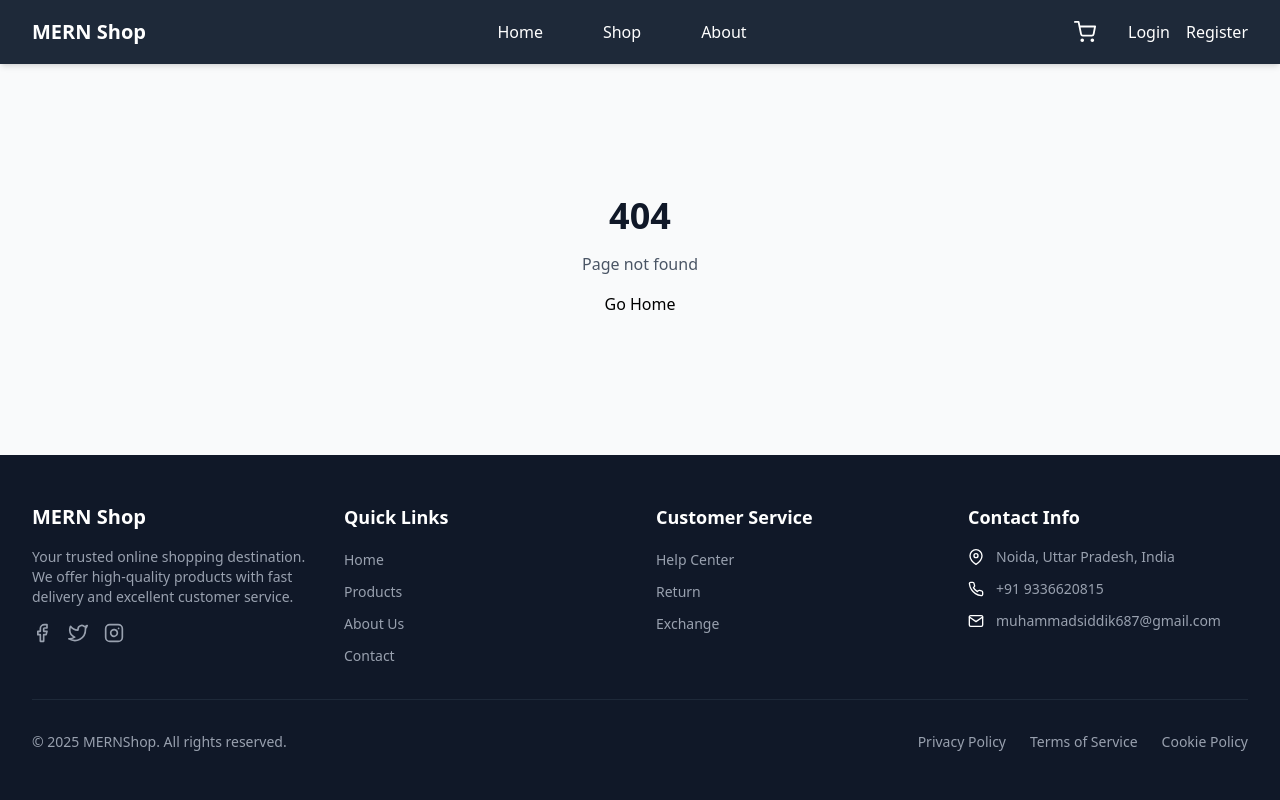
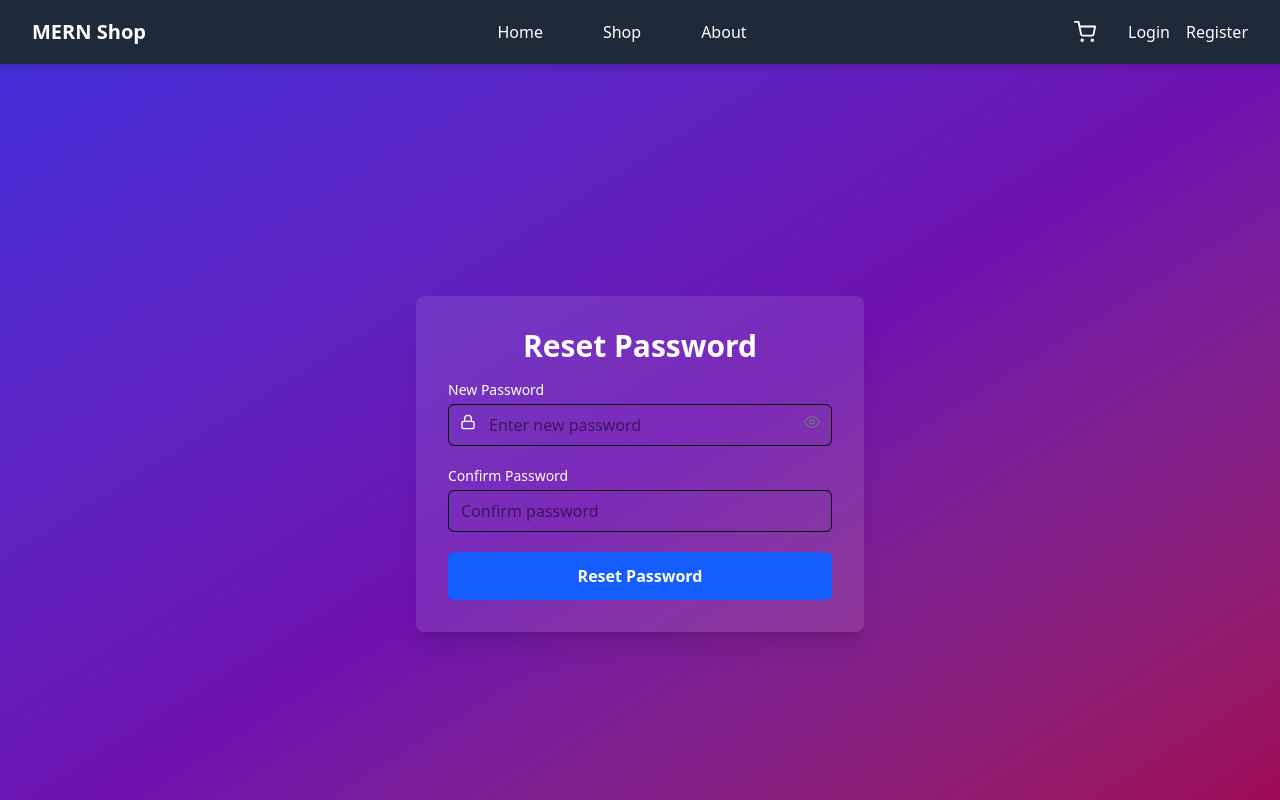
Before and after one commit to Siddique-7/react-node-ecommerce, a React (Vite) app in the folder frontend/: page /reset-password/1 in a window 1280 px wide. Shown: the top 800 px of the page. Built offline with nearby package versions, Linux system fonts and the light colour scheme; no server answers.

Commit message:
feat(frontend): add forgot and reset password UI and integration

```diff
--- a/frontend/src/App.jsx
+++ b/frontend/src/App.jsx
@@ -21,6 +21,8 @@ import Exchange from './pages/Exchange';
 import PrivacyPolicy from './pages/PrivacyPolicy';
 import TermsOfService from './pages/TermsOfService';
 import CookiePolicy from './pages/CookiePolicy';
+import ForgotPassword from './pages/ForgotPassword';
+import ResetPassword from './pages/ResetPassword';
 
 import Register from './pages/Register';
 import Login from './pages/Login';
@@ -59,6 +61,8 @@ function App() {
           <Route path="/privacy" element={<PrivacyPolicy />} />
           <Route path="/terms" element={<TermsOfService />} />
           <Route path="/cookies" element={<CookiePolicy />} />
+          <Route path="/forgot-password" element={<ForgotPassword />} />
+          <Route path="/reset-password/:token" element={<ResetPassword />} />
 
 
 
--- a/frontend/src/pages/AdminDashboard.jsx
+++ b/frontend/src/pages/AdminDashboard.jsx
@@ -175,7 +175,7 @@ const fetchDashboardStats = async () => {
                     <StatCard
                       icon={FiDollarSign}
                       title="Total Revenue"
-                      value={`$${stats.totalRevenue.toLocaleString()}`}
+                      value={`₹${stats.totalRevenue.toLocaleString()}`}
                       color="bg-orange-500"
                     />
                   </div>
--- /dev/null
+++ b/frontend/src/pages/ForgotPassword.jsx
@@ -0,0 +1,73 @@
+import { useState } from "react";
+import { FiMail } from "react-icons/fi";
+import { toast } from "react-toastify";
+
+import authAPI from "../services/authAPI";
+
+const ForgotPassword = () => {
+  const [email, setEmail] = useState("");
+  const [loading, setLoading] = useState(false);
+
+  const handleSubmit = async (e) => {
+    e.preventDefault();
+
+    if (!email.trim()) {
+      return toast.error("Email is required");
+    }
+
+    try {
+      setLoading(true);
+      const res = await authAPI.forgotPassword( email );
+      toast.success(res.data.message);
+    } catch (err) {
+      toast.error(err.response?.data?.message || "Something went wrong");
+    } finally {
+      setLoading(false);
+    }
+  };
+
+  return (
+    <div className="min-h-screen flex items-center justify-center bg-gradient-to-br from-indigo-700 via-purple-800 to-pink-800 text-white px-4">
+      <div className="max-w-md w-full bg-white/10 p-8 rounded-lg shadow-xl">
+        <h2 className="text-3xl font-bold text-center mb-4">
+          Forgot Password
+        </h2>
+        <p className="text-sm text-center mb-6">
+          Enter your email to receive a reset link
+        </p>
+
+        <form onSubmit={handleSubmit} className="space-y-5">
+          <div>
+            <label className="block text-sm mb-1">Email Address</label>
+            <div className="relative">
+              <span className="absolute left-3 top-2.5 text-white">
+                <FiMail />
+              </span>
+              <input
+                type="email"
+                value={email}
+                onChange={(e) => setEmail(e.target.value)}
+                className="w-full pl-10 pr-3 py-2 rounded-md border text-black"
+                placeholder="you@example.com"
+              />
+            </div>
+          </div>
+
+          <button
+            type="submit"
+            disabled={loading}
+            className={`w-full py-3 rounded-md font-semibold transition ${
+              loading
+                ? "bg-gray-400"
+                : "bg-blue-600 hover:bg-blue-700"
+            }`}
+          >
+            {loading ? "Sending..." : "Send Reset Link"}
+          </button>
+        </form>
+      </div>
+    </div>
+  );
+};
+
+export default ForgotPassword;
--- a/frontend/src/pages/Login.jsx
+++ b/frontend/src/pages/Login.jsx
@@ -138,10 +138,6 @@ try {
 
           {/* Remember Me + Forgot */}
           <div className="flex items-center justify-between text-sm">
-            <label className="flex items-center space-x-2">
-              <input type="checkbox" className="h-4 w-4 rounded text-primary-600" />
-              <span>Remember me</span>
-            </label>
             <Link to="/forgot-password" className="text-blue-300 hover:text-blue-500 underline">
               Forgot password?
             </Link>
--- a/frontend/src/pages/Profile.jsx
+++ b/frontend/src/pages/Profile.jsx
@@ -65,8 +65,6 @@ const Profile = () => {
 
       await loadUser(); // refresh context
       toast.success("Profile updated successfully");
-    } catch (error) {
-      toast.error(error.response?.data?.message || "Update failed");
     } finally {
       setLoading(false);
     }
@@ -75,25 +73,36 @@ const Profile = () => {
 const handlePasswordUpdate = async (e) => {
   e.preventDefault();
 
+  if (!passwordData.currentPassword || !passwordData.newPassword || !passwordData.confirmPassword) {
+    return toast.error("All fields are required");
+  }
+
   if (passwordData.newPassword !== passwordData.confirmPassword) {
     return toast.error("Passwords do not match");
   }
 
+  if (passwordData.currentPassword === passwordData.newPassword) {
+    return toast.error("New password must be different from current password");
+  }
+
   try {
     setLoading(true);
-      await authAPI.changePassword({
+
+    const res = await authAPI.changePassword({
       currentPassword: passwordData.currentPassword,
       newPassword: passwordData.newPassword
     });
 
-      toast.success("Password updated successfully");
+    toast.success(res.data.message);
+
     setPasswordData({
       currentPassword: "",
       newPassword: "",
       confirmPassword: ""
     });
-    } catch (error) {
-      toast.error(error.response?.data?.message || "Password update failed");
+
+  } catch (err) {
+    toast.error(err.response?.data?.message || "Something went wrong");
   } finally {
     setLoading(false);
   }
--- /dev/null
+++ b/frontend/src/pages/ResetPassword.jsx
@@ -0,0 +1,111 @@
+import { useState } from "react";
+import { useNavigate, useParams } from "react-router-dom";
+import { FiLock, FiEye, FiEyeOff } from "react-icons/fi";
+import { toast } from "react-toastify";
+
+import authAPI from "../services/authAPI";
+
+const ResetPassword = () => {
+  const { token } = useParams();
+  const navigate = useNavigate();
+
+  const [password, setPassword] = useState("");
+  const [confirmPassword, setConfirmPassword] = useState("");
+  const [show, setShow] = useState(false);
+  const [loading, setLoading] = useState(false);
+
+  const handleSubmit = async (e) => {
+    e.preventDefault();
+
+    if (!password || !confirmPassword) {
+      return toast.error("All fields are required");
+    }
+
+    if (password.length < 6) {
+      return toast.error("Password must be at least 6 characters");
+    }
+
+    if (password !== confirmPassword) {
+      return toast.error("Passwords do not match");
+    }
+
+    try {
+      setLoading(true);
+
+      await authAPI.resetPassword(token, {
+        newPassword: password
+      });
+
+      toast.success("Password reset successful");
+
+      navigate("/login");
+
+    } catch (err) {
+      toast.error(err.response?.data?.message || "Something went wrong");
+    } finally {
+      setLoading(false);
+    }
+  };
+
+  return (
+    <div className="min-h-screen flex items-center justify-center bg-gradient-to-br from-indigo-700 via-purple-800 to-pink-800 text-white px-4">
+      <div className="max-w-md w-full bg-white/10 p-8 rounded-lg shadow-xl">
+        <h2 className="text-3xl font-bold text-center mb-4">
+          Reset Password
+        </h2>
+
+        <form onSubmit={handleSubmit} className="space-y-5">
+          {/* New Password */}
+          <div>
+            <label className="block text-sm mb-1">New Password</label>
+            <div className="relative">
+              <span className="absolute left-3 top-2.5 text-white">
+                <FiLock />
+              </span>
+              <input
+                type={show ? "text" : "password"}
+                value={password}
+                onChange={(e) => setPassword(e.target.value)}
+                className="w-full pl-10 pr-10 py-2 rounded-md border text-black"
+                placeholder="Enter new password"
+              />
+              <button
+                type="button"
+                onClick={() => setShow(!show)}
+                className="absolute right-3 top-2.5 text-gray-500"
+              >
+                {show ? <FiEyeOff /> : <FiEye />}
+              </button>
+            </div>
+          </div>
+
+          {/* Confirm Password */}
+          <div>
+            <label className="block text-sm mb-1">Confirm Password</label>
+            <input
+              type={show ? "text" : "password"}
+              value={confirmPassword}
+              onChange={(e) => setConfirmPassword(e.target.value)}
+              className="w-full py-2 px-3 rounded-md border text-black"
+              placeholder="Confirm password"
+            />
+          </div>
+
+          <button
+            type="submit"
+            disabled={loading}
+            className={`w-full py-3 rounded-md font-semibold transition ${
+              loading
+                ? "bg-gray-400"
+                : "bg-blue-600 hover:bg-blue-700"
+            }`}
+          >
+            {loading ? "Updating..." : "Reset Password"}
+          </button>
+        </form>
+      </div>
+    </div>
+  );
+};
+
+export default ResetPassword;
--- a/frontend/src/services/api.js
+++ b/frontend/src/services/api.js
@@ -34,7 +34,7 @@ api.interceptors.response.use(
         window.location.href = '/login';
       }
     } else if (error.response?.status === 500) {
-      toast.error('Server error. Please try again later.');
+      toast.error(res.data.message || "Server error");
     } else if (error.code === 'ECONNABORTED') {
       toast.error('Request timeout. Please check your connection.');
     }
--- a/frontend/src/services/authAPI.js
+++ b/frontend/src/services/authAPI.js
@@ -6,6 +6,8 @@ const authAPI = {
   getProfile: () => api.get('/auth/profile'),
   updateProfile: (data) => api.put("/auth/profile", data),
   changePassword: (data) => api.put("/auth/profile/password", data),
+  forgotPassword: (email) => api.post("/auth/forgot-password", {email}),
+  resetPassword: (token, data) => api.put(`/auth/reset-password/${token}`, data),
   getAllUsers: () => api.get("/auth/admin/users"),
 };
 
```
Lines whose indentation alone changed are shown as unchanged.
